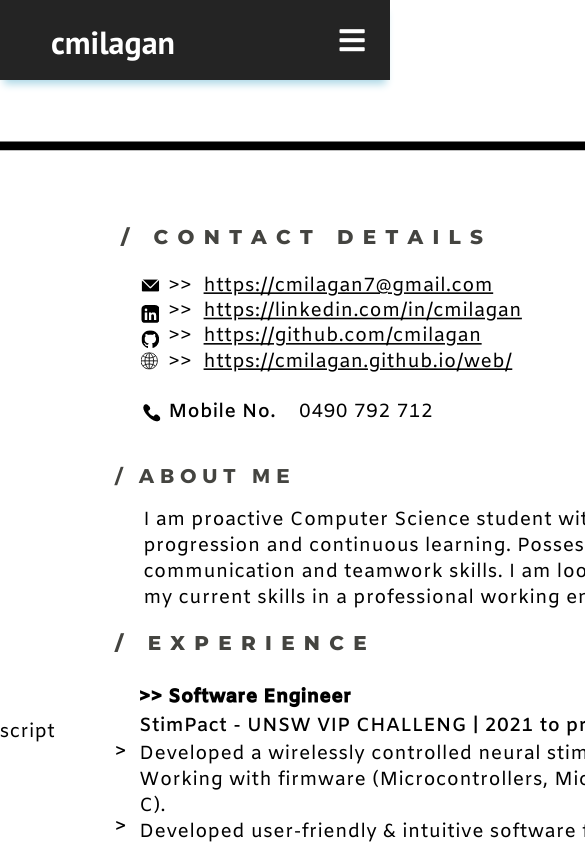
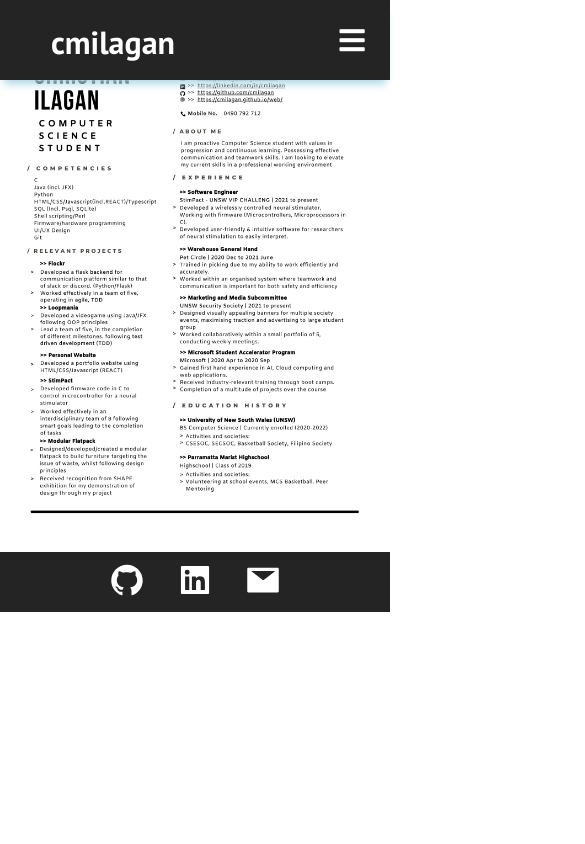
Before and after one commit to cmilagan/web, a React (Create React App) app: page /resume in a window 390 px wide. Shown: the top 844 px of the page, 585 px wide, since content can reach past the window. Built offline with nearby package versions, Linux system fonts and the light colour scheme.

Commit message:
Fixed resume page responsiveness

```diff
--- a/src/components/pages/Resume.css
+++ b/src/components/pages/Resume.css
@@ -2,3 +2,8 @@
     display: flex;
     justify-content: center;
 }
+
+.container img {
+    width: 100%;
+    height: auto;
+}
--- a/src/components/pages/Resume.js
+++ b/src/components/pages/Resume.js
@@ -7,6 +7,7 @@ const Resume = () => {
     return (
         <div>
             <div className="container">
+
                 <img src={myres} alt="" />
             </div>
             <Footer />
```
Also changed, not shown: 1 other file (tests, documents, lock files or other folders).
